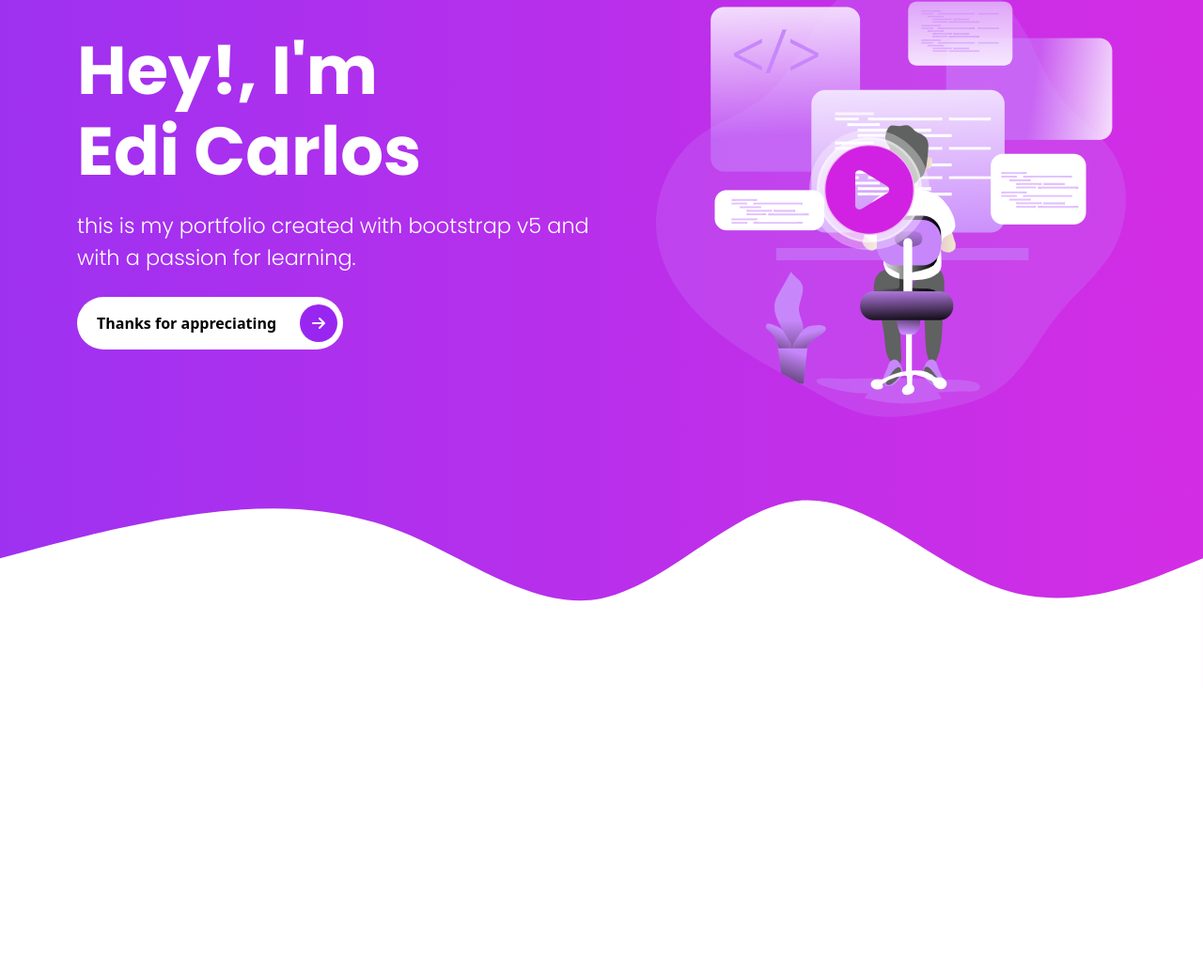
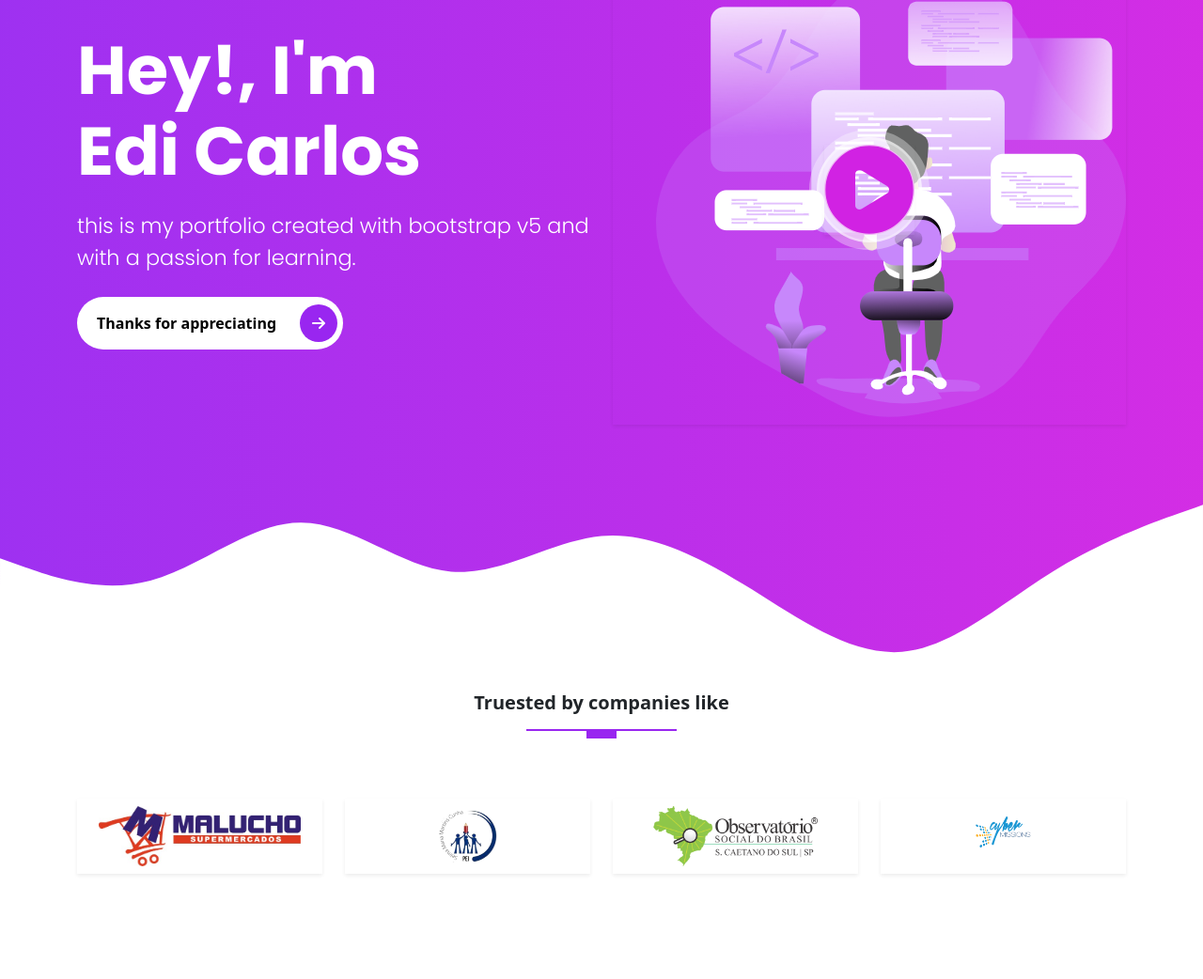
Before and after one commit to ediCarlosSilva/bootstrap, a website: page index.html in a window 1280 px wide. Shown: the part 208-1250 px from the top of the page at 94% size. Before the commit the page ends 944 px from the top, so only its background shows below. Drawn offline with Linux system fonts and the light colour scheme; some packages are replaced by stand-ins of ours; a script that the page names is missing.

Commit message:
Section companies done

```diff
--- a/index.html
+++ b/index.html
@@ -6,7 +6,7 @@
   <title>Learning Bootstrap v5 with sass</title>
   <link rel="stylesheet" href="./assets/css/style.css">
   <link rel="stylesheet" href="./assets/css/fontawesome.css">
-  <link rel="stylesheet" href="./assets/vendors/css/glightbox.min.css">
+  <link rel="stylesheet" href="./assets/vendors/css/glightbox shadow-sm.min.css">
   <link href="https://fonts.googleapis.com/css2?family=Poppins:ital,wght@0,100;0,200;0,300;0,400;0,500;0,600;0,700;0,800;0,900;1,100;1,200;1,300;1,400;1,500;1,600;1,700;1,800;1,900&display=swap" rel="stylesheet">
 </head>
 <body>
@@ -71,9 +71,9 @@
         </div>
         <!-- Start the content for the video -->
         <div class="col-md-6 intros text-end">
-          <div class="video-box">
+          <div class="video-box shadow-sm">
             <img src="./images/arts/intro-section-illustration.png" alt="Video illustration" class="img-fluid">
-            <a href="#" class="position-absolute top-50 start-50 translate-middle glightbox">
+            <a href="#" class="position-absolute top-50 start-50 translate-middle glightbox shadow-sm">
               <span>
                 <i class="fas fa-play-circle"></i>
               </span>
@@ -84,13 +84,63 @@
         </div>
       </div>
     </div>
-    <svg xmlns="http://www.w3.org/2000/svg" viewBox="0 0 1440 320"><path fill="#fff" fill-opacity="1" d="M0,160L40,149.3C80,139,160,117,240,106.7C320,96,400,96,480,128C560,160,640,224,720,208C800,192,880,96,960,90.7C1040,85,1120,171,1200,197.3C1280,224,1360,192,1400,176L1440,160L1440,320L1400,320C1360,320,1280,320,1200,320C1120,320,1040,320,960,320C880,320,800,320,720,320C640,320,560,320,480,320C400,320,320,320,240,320C160,320,80,320,40,320L0,320Z"></path></svg>
+
+    <svg xmlns="http://www.w3.org/2000/svg" viewBox="0 0 1440 320"><path fill="#fff" fill-opacity="1" d="M0,160L30,170.7C60,181,120,203,180,186.7C240,171,300,117,360,117.3C420,117,480,171,540,176C600,181,660,139,720,133.3C780,128,840,160,900,197.3C960,235,1020,277,1080,272C1140,267,1200,213,1260,176C1320,139,1380,117,1410,106.7L1440,96L1440,320L1410,320C1380,320,1320,320,1260,320C1200,320,1140,320,1080,320C1020,320,960,320,900,320C840,320,780,320,720,320C660,320,600,320,540,320C480,320,420,320,360,320C300,320,240,320,180,320C120,320,60,320,30,320L0,320Z"></path></svg>
+
+
   </section>
 
-  <script src="./assets/vendors/js/glightbox.min.js"></script>
+  <!-- Start the companies section -->
+  <section id="companies" class="companies">
+    <div class="container">
+      <div class="row text-center">
+        <h4 class="fw-bold lead mb-3">Truested by companies like</h4>
+        <div class="heading-line mb-5"></div>
+      </div>
+    </div>
+    <!-- Start the companies content -->
+    <div class="container">
+      <div class="row">
+        <div class="col-md-6 col-lg-3">
+          <div class="companies__logo-box shadow-sm">
+            <a href="https://www.maluchosupermercados.com.br/" target="_blank">
+              <img src="./images/companies/company-1.png" alt="Malucho Supermercados logo" title="Malucho Supermercados logo" class="img-fluid"></div>
+            </a>
+        </div>
+        <div class="col-md-6 col-lg-3">
+          <div class="companies__logo-box shadow-sm">
+            <a href="https://www.instagram.com/pei_smmc/" target="_blank">
+              <img src="./images/companies/company-2.png" alt="E.E. Profª Selma Maria Martins Cunha logo" title="E.E. Profª Selma Maria Martins Cunha logo" class="img-fluid"></div>
+            </a>
+        </div>
+        <div class="col-md-6 col-lg-3">
+          <div class="companies__logo-box shadow-sm">
+            <a href="https://saocaetanodosul.osbrasil.org.br/" target="_blank">
+              <img src="./images/companies/company-3.png" alt="Observatório São Caetano do Sul logo" title="Observatório São Caetano do Sul logo" class="img-fluid"></div>
+            </a>
+        </div>
+        <div class="col-md-6 col-lg-3">
+          <div class="companies__logo-box shadow-sm">
+            <a href="https://cybermissions.org/" target="_blank">
+              <img src="./images/companies/company-4.png" alt="Cybermission logo" title="Cybermission logo" class="img-fluid"></div>
+            </a>
+        </div>
+        <!-- <div class="col-md-4 col-lg-2">
+          <div class="companies__logo-box shadow-sm">
+            <img src="./images/companies/company-5.png" alt="Company 5 logo" title="Company 5 logo" class="img-fluid"></div>
+        </div>
+        <div class="col-md-4 col-lg-2">
+          <div class="companies__logo-box shadow-sm">
+            <img src="./images/companies/company-6.png" alt="Company 6 logo" title="Company 6 logo" class="img-fluid"></div>
+        </div> -->
+      </div>
+    </div>
+  </section>
+
+  <script src="./assets/vendors/js/glightbox shadow-sm.min.js"></script>
 
   <script type="text/javascript">
-      const lightbox = GLightbox({
+      const lightbox shadow-sm = GLightbox shadow-sm({
         'href': 'https://www.youtube.com/watch?v=o2IMBksV19s',
         'type': 'video',
         'source': 'youtube', //vimeo, youtube or local
--- a/scss/components/_typography.scss
+++ b/scss/components/_typography.scss
@@ -22,3 +22,24 @@
     }
   }
 }
+
+// heading line
+.heading-line::before {
+  content: "";
+  width: 10rem;
+  height: 0.1rem;
+  display: block;
+  background-color: $primary;
+  margin: 0 auto;
+}
+
+.heading-line::after {
+  background-color: $primary;
+  content: "";
+  display: block;
+  padding-top: 0.5rem;
+  width: 2rem;
+  height: 0.2rem;
+  margin: 0 auto;
+  margin-bottom: 1rem;
+}
--- a/scss/sections/_companies.scss
+++ b/scss/sections/_companies.scss
@@ -0,0 +1,20 @@
+.companies {
+  padding: 0 0 5rem 0;
+
+  &__logo-box {
+    max-width: 100%;
+    height: 5rem;
+    margin-bottom: 2rem;
+    padding: 0.5rem;
+    text-align: center;
+    position: relative;
+
+    img {
+      height: 100%;
+
+      &:hover {
+        filter: grayscale(120);
+      }
+    }
+  }
+}
```
Also changed, not shown: note.md (+1 -1 lines), assets/css/style.css, images/companies/company-1-old.png (added), images/companies/company-1.png (added), images/companies/company-2.png (added), images/companies/company-3.png (added), images/companies/company-4.png (added), images/companies/company-5.png (added), images/companies/company-6.png (added), images/companies/logomalucho horizontal.jpg (added), 1 other file.
